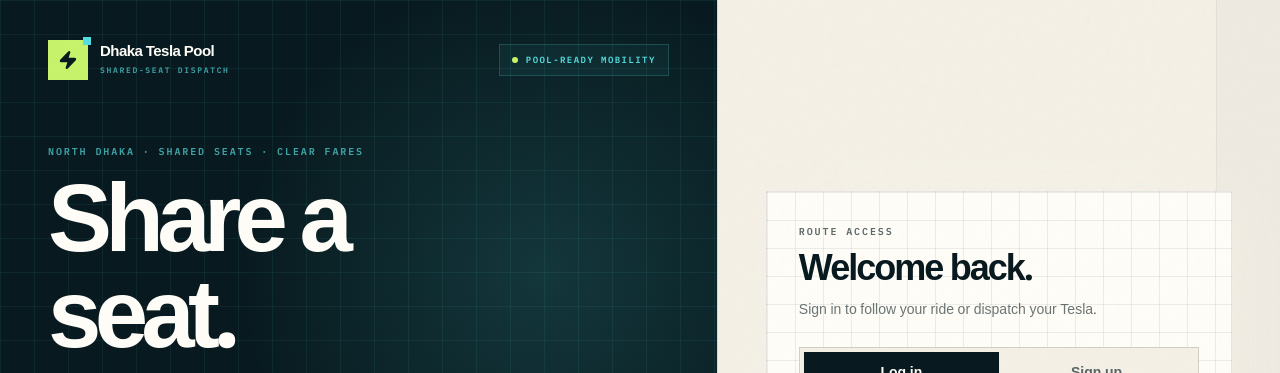
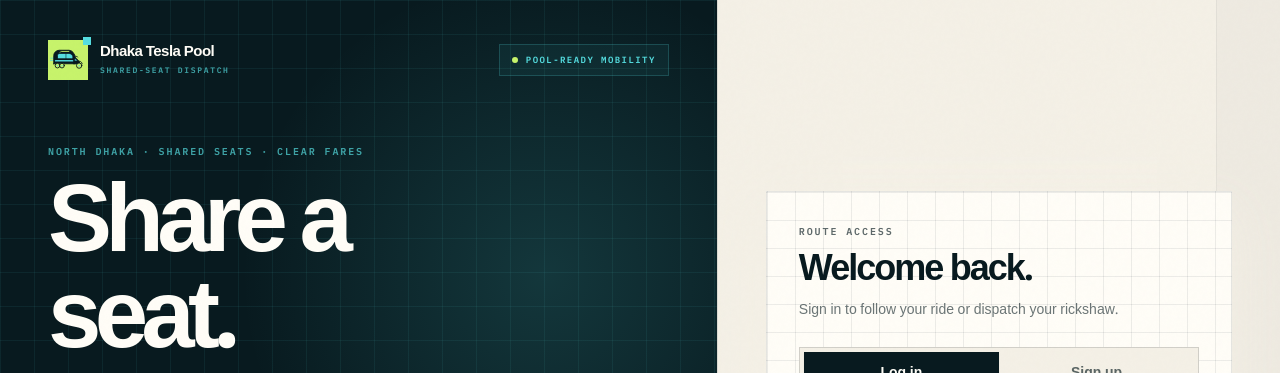
Before and after one commit to Saiful1253/Dhaka-Tasla-Task, a Next.js app in the folder frontend/: page / in a window 1280 px wide. Shown: the top 373 px of the page. Built offline with nearby package versions, Linux system fonts and the light colour scheme; no server answers.

Commit message:
Add custom rickshaw branding

```diff
--- a/frontend/components/auth/auth-screen.tsx
+++ b/frontend/components/auth/auth-screen.tsx
@@ -4,7 +4,6 @@
 import { useRouter } from "next/navigation";
 import {
   ArrowRight,
-  CarFront,
   Check,
   Eye,
   EyeOff,
@@ -16,6 +15,7 @@
 } from "lucide-react";
 
 import { BrandMark } from "@/components/brand-mark";
+import { RickshawIcon } from "@/components/rickshaw-icon";
 import { Button } from "@/components/ui/button";
 import { Field, inputClassName } from "@/components/ui/field";
 import { NoticeBanner } from "@/components/ui/feedback";
@@ -150,6 +150,12 @@
           </span>
         </div>
 
+        <RickshawIcon
+          tone="outline"
+          aria-hidden="true"
+          className="pointer-events-none absolute bottom-10 left-1/2 hidden h-auto w-[420px] -translate-x-1/2 text-porcelain/[0.04] xl:block"
+        />
+
         <div className="relative z-10 my-auto grid gap-10 py-12 lg:grid-cols-[minmax(0,1fr)_260px] lg:items-center lg:py-16">
           <div className="max-w-2xl animate-reveal">
             <p className="dark-eyebrow">North Dhaka · shared seats · clear fares</p>
@@ -210,7 +216,7 @@
                 <span className="text-cyan/65">Your share</span>
                 <span className="text-lime">Whole Taka</span>
               </div>
-              <div className="mt-3 grid grid-cols-3 gap-1.5" aria-label="Three Tesla seats">
+              <div className="mt-3 grid grid-cols-3 gap-1.5" aria-label="Three rickshaw seats">
                 <span className="h-2 bg-lime" />
                 <span className="h-2 border border-cyan/35 bg-cyan/5" />
                 <span className="h-2 border border-cyan/35 bg-cyan/5" />
@@ -245,7 +251,7 @@
               </h2>
               <p className="mt-2 text-sm leading-6 text-ink/60">
                 {mode === "login"
-                  ? "Sign in to follow your ride or dispatch your Tesla."
+                  ? "Sign in to follow your ride or dispatch your rickshaw."
                   : "Choose how you will move through Dhaka today."}
               </p>
             </div>
@@ -380,10 +386,10 @@
                   <div className="mt-2 grid grid-cols-2 gap-2">
                     {(
                       [
-                        { value: "passenger", label: "Passenger", Icon: UserRound },
-                        { value: "driver", label: "Driver", Icon: CarFront },
+                        { value: "passenger", label: "Passenger", icon: "passenger" },
+                        { value: "driver", label: "Driver", icon: "rickshaw" },
                       ] as const
-                    ).map(({ value, label, Icon }) => (
+                    ).map(({ value, label, icon }) => (
                       <label
                         key={value}
                         className={`relative flex min-h-[74px] cursor-pointer items-center gap-3 border p-3 transition focus-within:ring-2 focus-within:ring-cyan ${
@@ -405,7 +411,15 @@
                             role === value ? "bg-lime text-ink" : "bg-paper text-ink"
                           }`}
                         >
-                          <Icon aria-hidden="true" className="h-4 w-4" />
+                          {icon === "passenger" ? (
+                            <UserRound aria-hidden="true" className="h-4 w-4" />
+                          ) : (
+                            <RickshawIcon
+                              size={20}
+                              tone={role === value ? "inverse" : "brand"}
+                              className="h-5 w-5"
+                            />
+                          )}
                         </span>
                         <span>
                           <span className="block font-display text-sm font-bold">{label}</span>
@@ -414,7 +428,7 @@
                               role === value ? "text-cyan/70" : "text-ink/65"
                             }`}
                           >
-                            {value === "passenger" ? "Request a seat" : "Dispatch your Tesla"}
+                            {value === "passenger" ? "Request a seat" : "Dispatch your rickshaw"}
                           </span>
                         </span>
                       </label>
--- a/frontend/components/brand-mark.tsx
+++ b/frontend/components/brand-mark.tsx
@@ -1,4 +1,4 @@
-import { Zap } from "lucide-react";
+import { RickshawIcon } from "@/components/rickshaw-icon";
 
 interface BrandMarkProps {
   inverse?: boolean;
@@ -14,13 +14,15 @@
   return (
     <div className={`flex items-center gap-3 ${className}`}>
       <span
-        className={`relative flex h-10 w-10 shrink-0 items-center justify-center border ${
-          inverse
-            ? "border-lime bg-lime text-ink"
-            : "border-ink bg-ink text-lime"
+        className={`relative flex h-10 w-10 shrink-0 items-center justify-center border text-ink ${
+          inverse ? "border-lime bg-lime" : "border-ink bg-ink"
         }`}
       >
-        <Zap aria-hidden="true" className="h-5 w-5 fill-current" strokeWidth={1.6} />
+        <RickshawIcon
+          size={36}
+          tone={inverse ? "inverse" : "brand"}
+          className="h-9 w-9"
+        />
         <span
           className={`absolute -right-1 -top-1 h-2 w-2 ${
             inverse ? "bg-cyan" : "bg-lime"
--- a/frontend/components/driver/driver-dashboard.tsx
+++ b/frontend/components/driver/driver-dashboard.tsx
@@ -3,7 +3,6 @@
 import { useCallback, useEffect, useMemo, useState } from "react";
 import {
   BatteryCharging,
-  CarFront,
   CheckCircle2,
   CircleDot,
   Clock3,
@@ -21,6 +20,7 @@
 import { AppHeader } from "@/components/app-header";
 import { DriverRouteMap } from "@/components/driver/driver-route-map";
 import { PoolCard, type PoolAction } from "@/components/driver/pool-card";
+import { RickshawIcon } from "@/components/rickshaw-icon";
 import { Button } from "@/components/ui/button";
 import { ConfirmDialog } from "@/components/ui/confirm-dialog";
 import {
@@ -633,12 +633,15 @@
 
                   <div className="mt-8 flex items-end justify-between gap-4 border-b border-porcelain/10 pb-5">
                     <div>
-                      <p className="font-mono text-[9px] uppercase tracking-[0.15em] text-cyan/65">Tesla seats</p>
+                      <p className="font-mono text-[9px] uppercase tracking-[0.15em] text-cyan/65">Rickshaw seats</p>
                       <p className="mt-1 font-display text-6xl font-bold leading-none tracking-[-0.08em] text-lime">
                         {capacity}
                       </p>
                     </div>
-                    <CarFront aria-hidden="true" className="h-16 w-16 text-cyan/25" strokeWidth={1.2} />
+                    <RickshawIcon
+                      tone="outline"
+                      className="h-16 w-28 text-cyan/25"
+                    />
                   </div>
 
                   <SeatMeter
--- a/frontend/components/driver/pool-card.tsx
+++ b/frontend/components/driver/pool-card.tsx
@@ -2,7 +2,6 @@
 
 import {
   ArrowRight,
-  CarFront,
   CheckCircle2,
   CircleDot,
   Clock3,
@@ -16,6 +15,7 @@
   XCircle,
 } from "lucide-react";
 
+import { RickshawIcon } from "@/components/rickshaw-icon";
 import { Button } from "@/components/ui/button";
 import { SeatMeter } from "@/components/ui/seat-meter";
 import { StatusBadge } from "@/components/ui/status-badge";
@@ -72,13 +72,13 @@
           </div>
 
           <div className="mt-6 flex items-center gap-3 border-y border-dashed border-ink/20 py-4">
-            <span className="flex h-10 w-10 shrink-0 items-center justify-center bg-ink text-lime">
-              <CarFront aria-hidden="true" className="h-5 w-5" />
+            <span className="flex h-10 w-10 shrink-0 items-center justify-center bg-ink text-ink">
+              <RickshawIcon size={20} className="h-5 w-5" />
             </span>
             <div className="min-w-0 flex-1">
               <p className="font-display text-base font-bold text-ink">{pool.vehicle.name}</p>
               <p className="mt-0.5 truncate font-mono text-[9px] uppercase tracking-[0.12em] text-ink/65">
-                {pool.vehicle.plate ?? "Vehicle plate unavailable"} · pool vehicle
+                {pool.vehicle.plate ?? "Vehicle plate unavailable"} · rickshaw vehicle
               </p>
             </div>
             <p className="font-display text-2xl font-bold tracking-[-0.05em] text-ink">
--- /dev/null
+++ b/frontend/components/rickshaw-icon.tsx
@@ -0,0 +1,139 @@
+import type { CSSProperties, SVGProps } from "react";
+
+export type RickshawIconTone = "brand" | "inverse" | "outline";
+
+export interface RickshawIconProps extends SVGProps<SVGSVGElement> {
+  size?: number;
+  tone?: RickshawIconTone;
+}
+
+type RickshawToneStyle = CSSProperties &
+  Record<"--rickshaw-body" | "--rickshaw-window" | "--rickshaw-detail", string>;
+
+const TONE_STYLES: Record<RickshawIconTone, RickshawToneStyle> = {
+  brand: {
+    "--rickshaw-body": "var(--lime)",
+    "--rickshaw-window": "var(--cyan)",
+    "--rickshaw-detail": "var(--porcelain)",
+  },
+  inverse: {
+    "--rickshaw-body": "var(--ink)",
+    "--rickshaw-window": "var(--cyan)",
+    "--rickshaw-detail": "var(--lime)",
+  },
+  outline: {
+    "--rickshaw-body": "transparent",
+    "--rickshaw-window": "transparent",
+    "--rickshaw-detail": "transparent",
+  },
+};
+
+export function RickshawIcon({
+  size = 24,
+  tone = "brand",
+  className,
+  style,
+  ...props
+}: RickshawIconProps) {
+  const isLabelled = Boolean(props["aria-label"] || props["aria-labelledby"]);
+
+  return (
+    <svg
+      xmlns="http://www.w3.org/2000/svg"
+      viewBox="0 0 96 60"
+      width={size}
+      height={size}
+      fill="none"
+      role={isLabelled ? "img" : undefined}
+      aria-hidden={isLabelled ? undefined : true}
+      focusable="false"
+      className={className}
+      style={{ ...TONE_STYLES[tone], ...style }}
+      {...props}
+    >
+      <g strokeLinecap="round" strokeLinejoin="round">
+        <path
+          d="M2 25h9M1 31h8"
+          stroke="var(--rickshaw-window)"
+          strokeWidth="2.4"
+          opacity="0.85"
+        />
+        <path
+          d="M10 40V18.5C10 10.6 16.6 4 24.5 4h25.7c5.6 0 10.9 3.6 13.3 8.9L67 19v21H10Z"
+          fill="var(--rickshaw-body)"
+          stroke="currentColor"
+          strokeWidth="2.4"
+        />
+        <path
+          d="M20 28.5V18c0-3 2.5-5.5 5.5-5.5h24.8c4 0 7.6 2.2 9.5 5.7l1.2 2.3c1.4 2.7-.4 6-3.4 6H20v2Z"
+          fill="var(--rickshaw-window)"
+          stroke="currentColor"
+          strokeWidth="2"
+        />
+        <path d="M42.5 13.5v14" stroke="currentColor" strokeWidth="1.8" opacity="0.8" />
+        <path
+          d="M62 21.5 70.5 26l7.8 8.7 1.2 5.3H62V21.5Z"
+          fill="var(--rickshaw-body)"
+          stroke="currentColor"
+          strokeWidth="2.4"
+        />
+        <path
+          d="m65.5 25.5 3.7 1.9 4.4 5.1h-8.1v-7Z"
+          fill="var(--rickshaw-window)"
+          stroke="currentColor"
+          strokeWidth="1.8"
+        />
+        <path
+          d="M15 32h45"
+          stroke="var(--rickshaw-window)"
+          strokeWidth="4.5"
+          opacity="0.95"
+        />
+        <path
+          d="M27 9.2c.7-1.2 2-1.9 3.4-1.9h19.8"
+          stroke="var(--rickshaw-detail)"
+          strokeWidth="2.2"
+        />
+        <path
+          d="m62.5 28 7.3-8 5.2 3"
+          stroke="currentColor"
+          strokeWidth="2.2"
+        />
+        <circle cx="75" cy="23" r="1.8" fill="var(--rickshaw-detail)" />
+        <path
+          d="M69.5 40c1-4.1 4.4-6.8 8.2-6.8 4 0 7.3 2.8 8.2 6.8"
+          stroke="currentColor"
+          strokeWidth="2.2"
+        />
+
+        <circle
+          cx="20"
+          cy="45"
+          r="6.2"
+          fill="var(--rickshaw-detail)"
+          stroke="currentColor"
+          strokeWidth="2.4"
+        />
+        <circle cx="20" cy="45" r="1.8" fill="var(--rickshaw-window)" />
+        <circle
+          cx="32"
+          cy="45"
+          r="6.2"
+          fill="var(--rickshaw-detail)"
+          stroke="currentColor"
+          strokeWidth="2.4"
+        />
+        <circle cx="32" cy="45" r="1.8" fill="var(--rickshaw-window)" />
+        <circle
+          cx="77.7"
+          cy="45"
+          r="7.1"
+          fill="var(--rickshaw-detail)"
+          stroke="currentColor"
+          strokeWidth="2.4"
+        />
+        <circle cx="77.7" cy="45" r="2" fill="var(--rickshaw-window)" />
+      </g>
+    </svg>
+  );
+}
```
Also changed, not shown: frontend/app/icon.svg (added).
